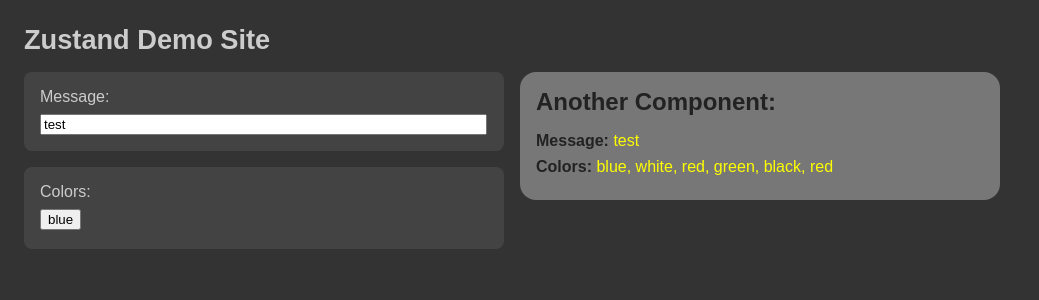
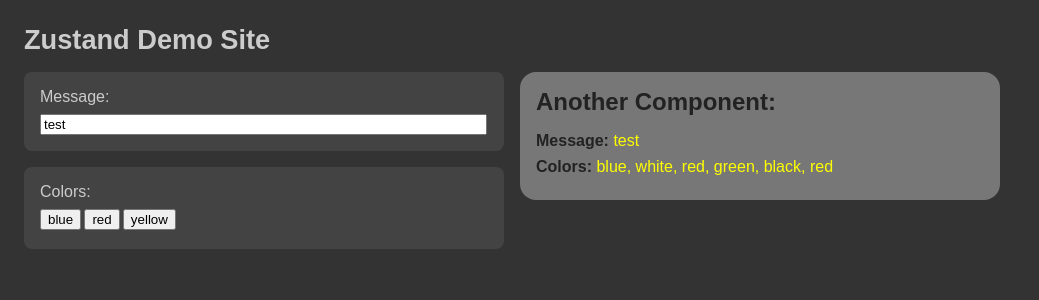
Before and after one commit to edwardtanguay/et02-zustand-state-demo, a React (Vite) app: page / in a window 1280 px wide. Shown: the top 300 px of the page, without its empty margins (0-1039 px from the left). Built offline with nearby package versions, Linux system fonts and the light colour scheme.

Commit message:
three colors in

```diff
--- a/src/App.tsx
+++ b/src/App.tsx
@@ -21,7 +21,15 @@
 
 					<div className="data">
 						<label>Colors:</label>
-						<button onClick={() => store.addColor('blue')}>blue</button>
+						<button onClick={() => store.addColor('blue')}>
+							blue
+						</button>
+						<button onClick={() => store.addColor('red')}>
+							red
+						</button>
+						<button onClick={() => store.addColor('yellow')}>
+							yellow
+						</button>
 					</div>
 				</section>
 				<section className="dataArea">
```
